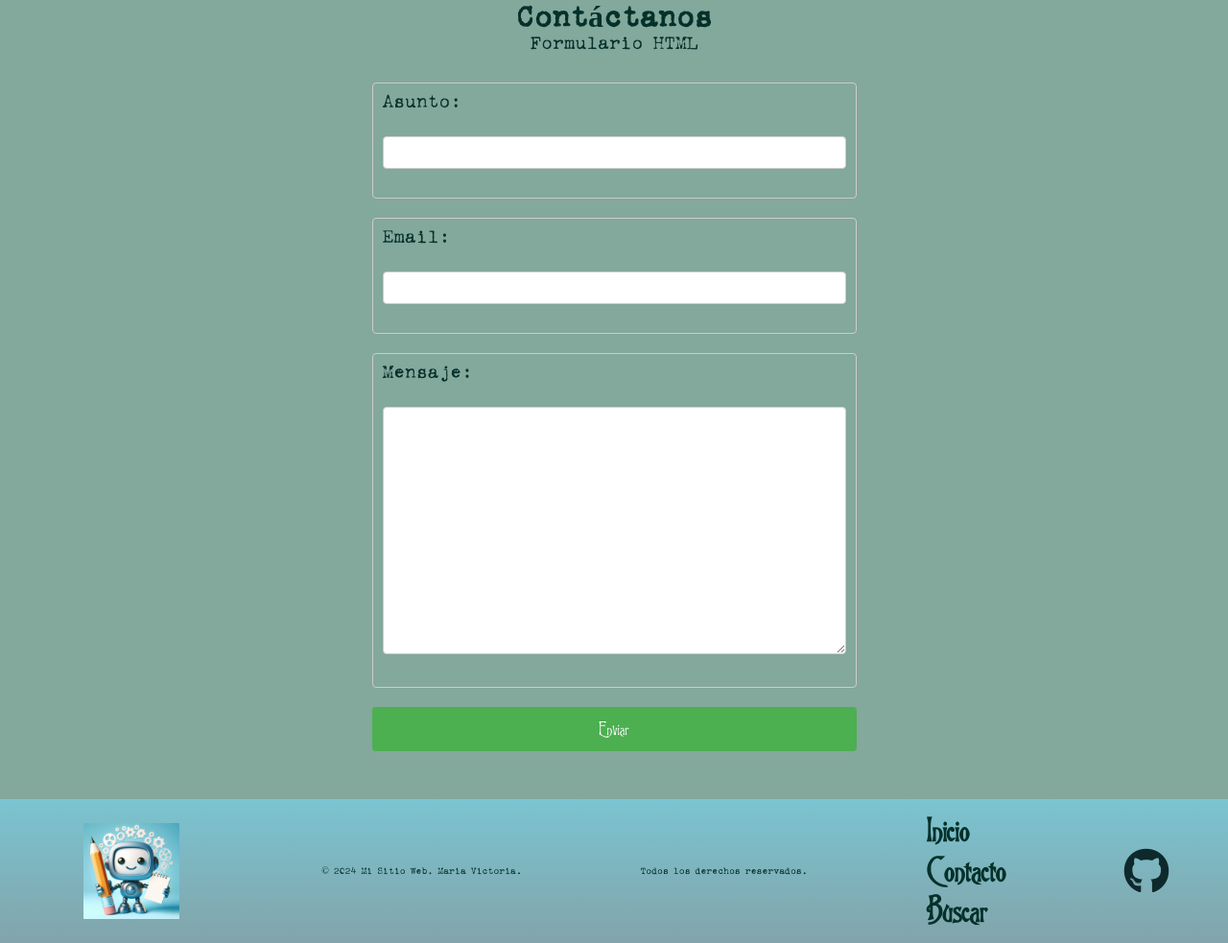
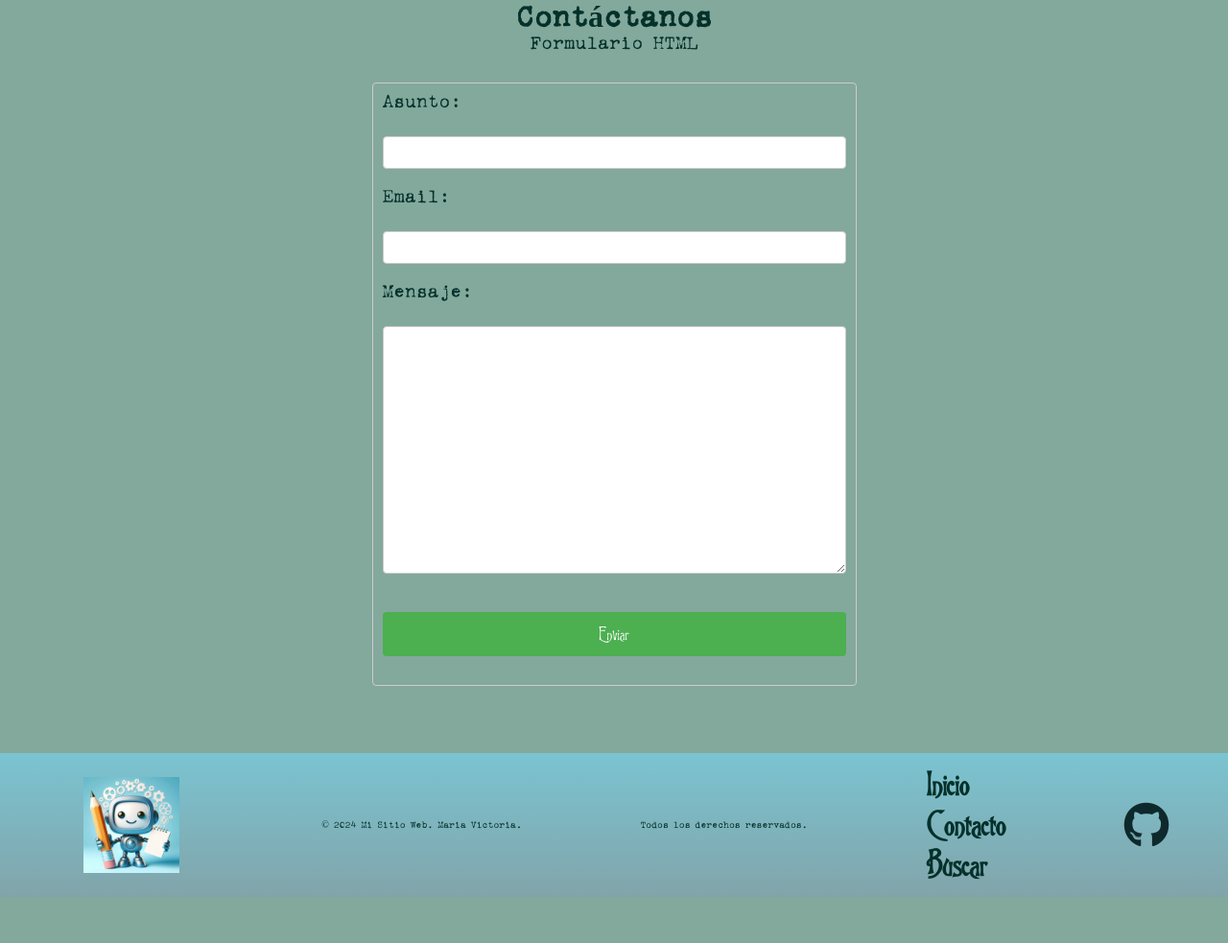
Before and after one commit to DEBUGCODE-INNOVACIONES/proyecto_Django, a Django app: page /contact/ in a window 1280 px wide. Shown: the part 505-1488 px from the top of the page at 96% size. After the commit the page ends 1440 px from the top, so only its background shows below. Run offline with Django 4.2, Linux system fonts and the light colour scheme.

Commit message:
cambios css

```diff
--- a/DebugCode/forms.py
+++ b/DebugCode/forms.py
@@ -1,6 +1,6 @@
 from django import forms
 
 class ContactForm(forms.Form):
-    subject = forms.CharField(max_length=100)
+    asunto = forms.CharField(max_length=100)
     email = forms.EmailField()
-    message = forms.CharField(widget=forms.Textarea)
+    mensaje = forms.CharField(widget=forms.Textarea)
--- a/DebugCode/settings.py
+++ b/DebugCode/settings.py
@@ -9,7 +9,7 @@ https://docs.djangoproject.com/en/4.2/topics/settings/
 For the full list of settings and their values, see
 https://docs.djangoproject.com/en/4.2/ref/settings/
 """
-
+import os
 from pathlib import Path
 
 # Build paths inside the project like this: BASE_DIR / 'subdir'.
--- a/DebugCode/views.py
+++ b/DebugCode/views.py
@@ -48,12 +48,12 @@ def contactForm(request):
         if form.is_valid():
             infForm = form.cleaned_data
             send_mail(
-                infForm['subject'],
-                infForm['message'],
+                infForm['asunto'],
+                infForm['mensaje'],
                 infForm.get('email', ''),
                 ['maria.victoria.webdev@gmail.com']
             )
-            return render(request, 'home.html')
+            return render(request, 'gracias.html')
     else:
         form = ContactForm()
 
--- a/templates/contact.html
+++ b/templates/contact.html
@@ -9,20 +9,17 @@
 <p> Formulario HTML </p>
 
 <div class="django-description">
-    <form action="/contact/" method="POST">{% csrf_token %}
-        <div class="form-group">
+    <div class="form-group">
+        <form action="/contact/" method="POST">{% csrf_token %}
             <p><label for="asunto">Asunto:</label></p>
             <input type="text" id="asunto" name="asunto">
-        </div>
-        <div class="form-group">
             <p><label for="email">Email:</label></p>
             <input type="text" id="email" name="email">
-        </div>
-        <div class="form-group">
             <p><label for="mensaje">Mensaje:</label></p>
             <textarea id="mensaje" name="mensaje" rows="15" cols="45"></textarea>
-        </div>
-        <input type="submit" value="Enviar">
-    </form>
+            <input type="submit" value="Enviar">
+        </form>
+
+    </div>
 </div>
 {% endblock %}
--- a/templates/contactForm.html
+++ b/templates/contactForm.html
@@ -21,6 +21,7 @@
 {% endif %}
 
 <div class="django-description ">
+
     <div class="form-group">
     <form action="" method="POST">
         {% csrf_token %}
--- a/templates/layouts/partials/menu.html
+++ b/templates/layouts/partials/menu.html
@@ -5,7 +5,8 @@
     <ul>
         <li><a href="{% url 'home' %}">Inicio</a></li>
         <li><a href="{% url 'contact' %}">Contacto HTML</a></li>
-        <li><a href="{% url 'contactForm' %}">Contacto FORM </a></li>
+        <li><a href="{% url 'contactForm' %}">Contacto FORM</a></li>
         <li><a href="{% url 'searchingServices' %}">Buscar</a></li>
+        <li><a href="{% url 'admin:index' %}">Administración</a></li>
     </ul>
 </nav>
```
